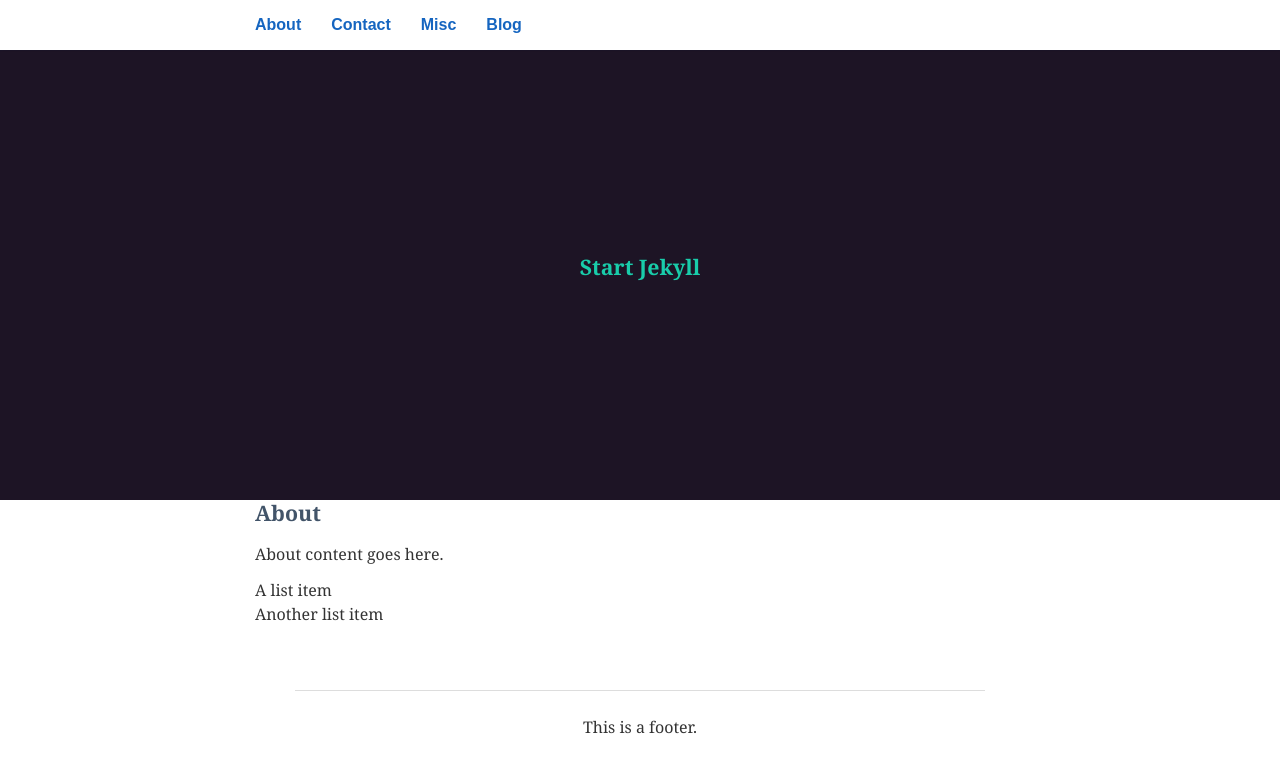
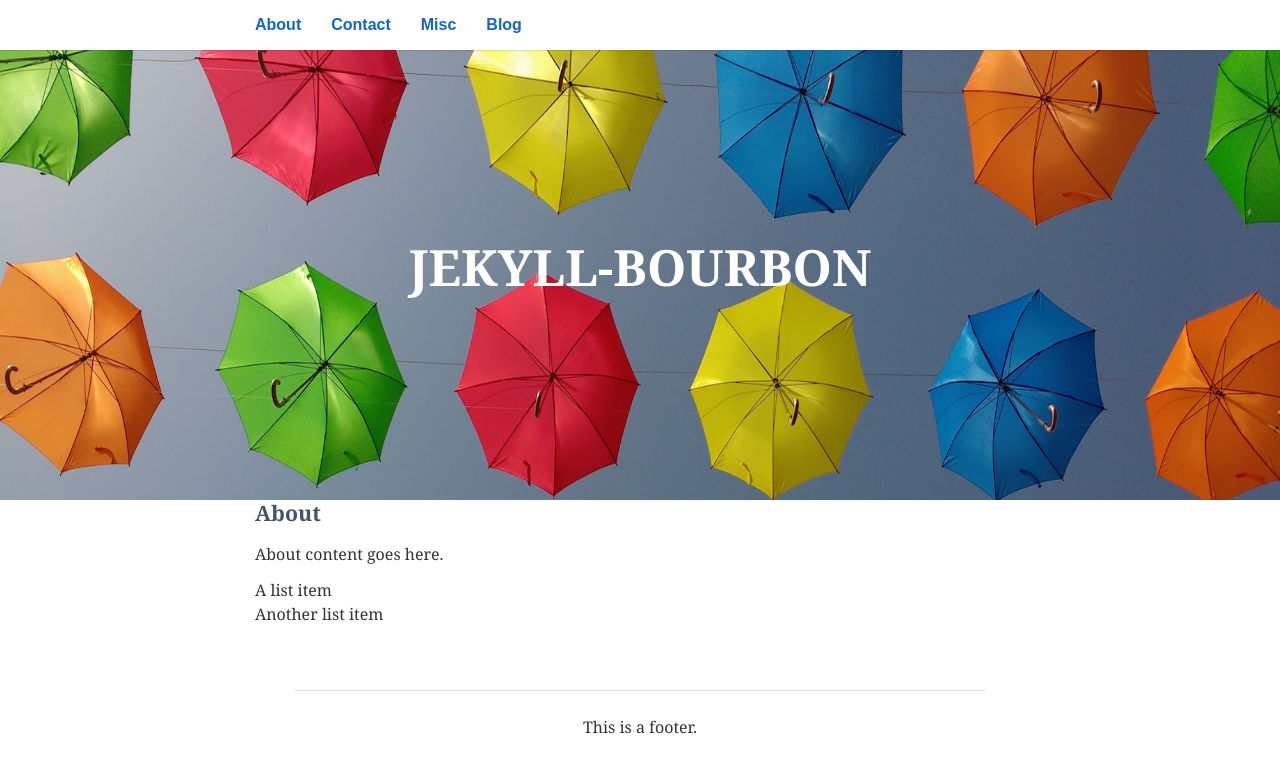
Before and after one commit to jaerodyne/jekyll-bourbon, a Jekyll site: the page built from _pages/01_about.md, in a window 1280 px wide and 900 px high. Shown: the top 773 px of the window. Built offline with Jekyll 4.4.1, drawn with Linux system fonts in a browser that asks for light colours; nearby versions of some CDN libraries; some web fonts are replaced.

Commit message:
Size background img

```diff
--- a/_config.yml
+++ b/_config.yml
@@ -13,7 +13,7 @@
 # you will see them accessed via {{ site.title }}, {{ site.email }}, and so on.
 # You can create any custom variable you would like, and they will be accessible
 # in the templates via {{ site.myvariable }}.
-title: Start Jekyll
+title: Jekyll-Bourbon
 email: your-email@domain.com
 description: This is a website.
 baseurl: ""
--- a/_includes/header.html
+++ b/_includes/header.html
@@ -14,5 +14,5 @@
 </aside>
 
 <header>
-	<h1><a href="{{ site.baseurl }}">{{ site.title }}</a></h1>
+	<h1><a href="{{ site.baseurl }}" id="site-title">{{ site.title }}</a></h1>
 </header>
--- a/_sass/_layout.scss
+++ b/_sass/_layout.scss
@@ -37,7 +37,9 @@
 	text-decoration: underline;
 }
 header {
-	background: $header;
+	background-image: url("../img/sb5yutjybrm-alejandro-garrido-navarro.jpg");
+	background-size: 100% 200%;
+	background-repeat: no-repeat;
 	padding: 0px 15px;
 	text-align: center;
 	margin: 50px 0 0;
@@ -109,3 +111,10 @@
 	text-align: center;
 	padding: 40px;
 }
+
+#site-title {
+	font-size: 50px;
+	text-transform: uppercase;
+	color: #FFF;
+	font-weight: bold;
+}
```
Also changed, not shown: public/img/sb5yutjybrm-alejandro-garrido-navarro.jpg (added).
